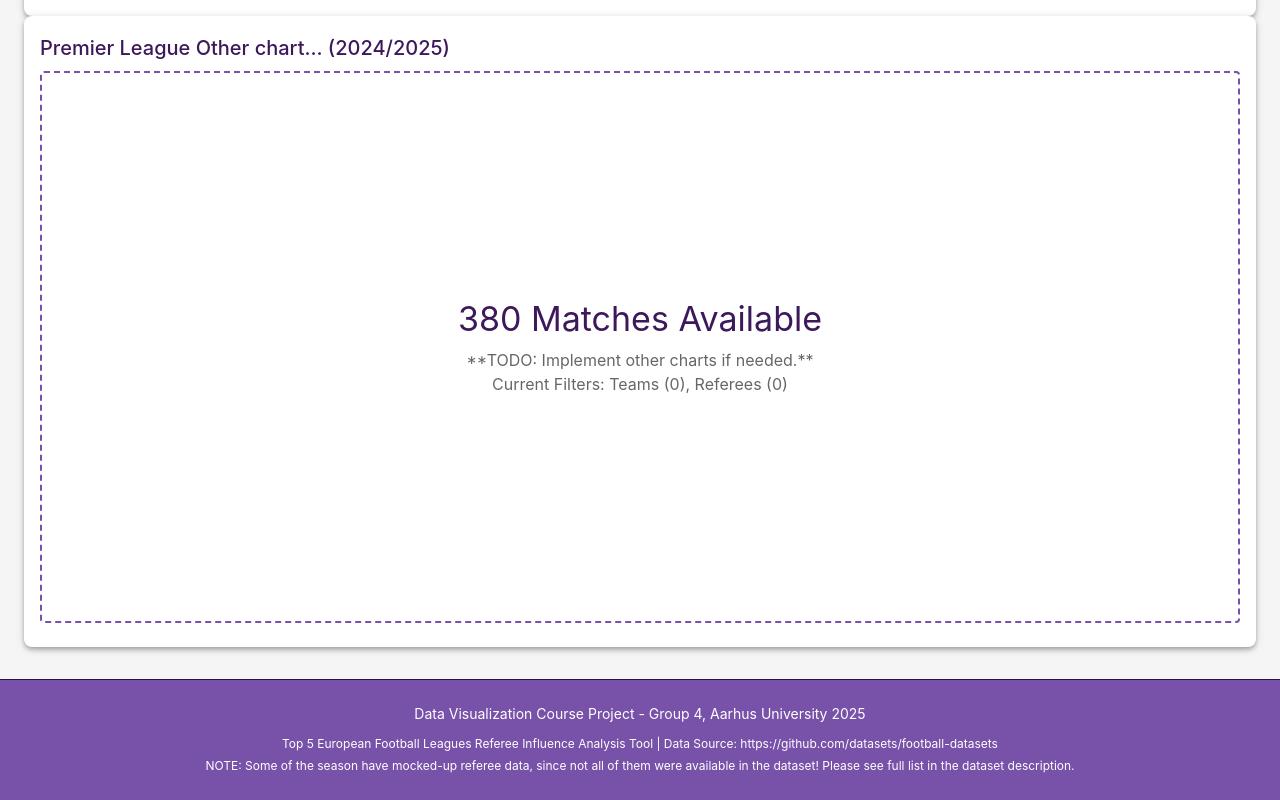
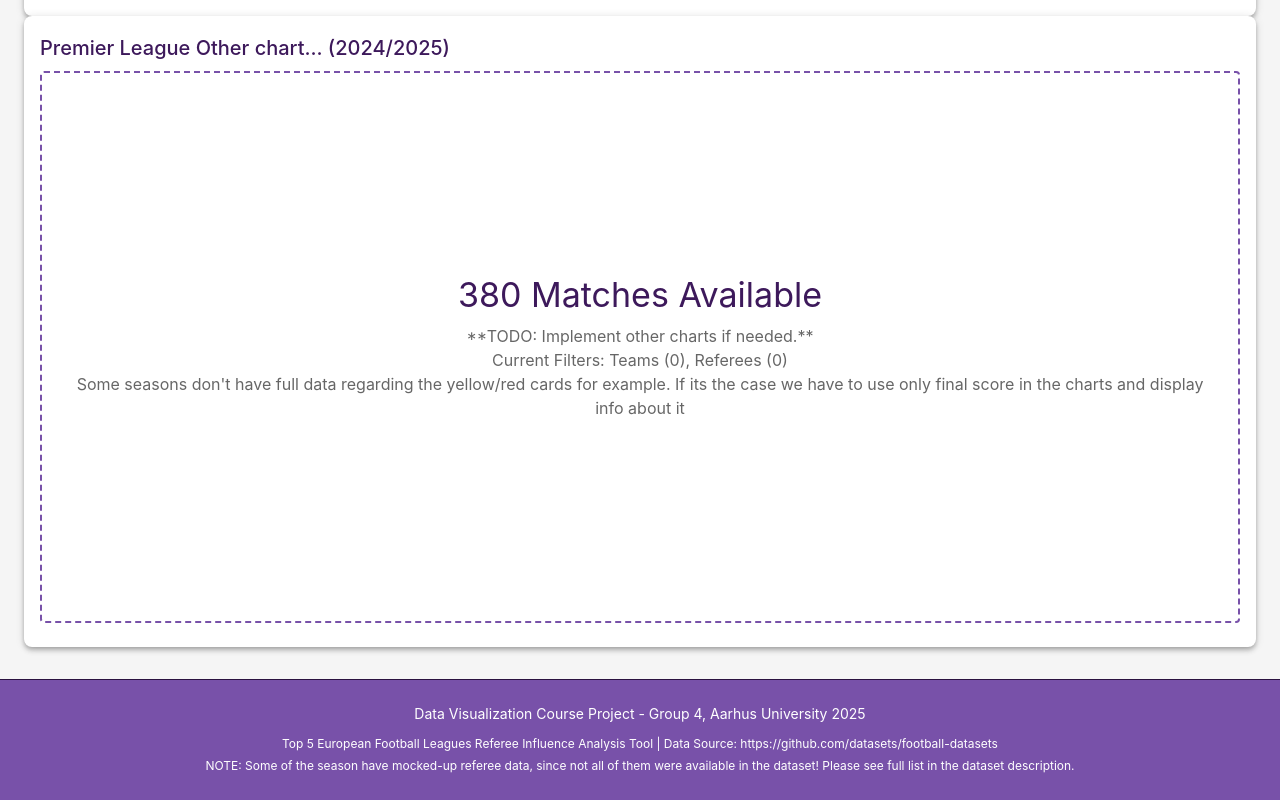
Before and after one commit to szymonzalewski2406/data-visualization-au-2025-group-4, a React (Create React App) app: page /dashboard in a window 1280 px wide. Shown: the part 783-1583 px from the top of the page. Built offline with nearby package versions, Linux system fonts and the light colour scheme.

Commit message:
added info

```diff
--- a/src/pages/Dashboard.tsx
+++ b/src/pages/Dashboard.tsx
@@ -345,7 +345,10 @@ export default function Dashboard() {
                                     <Typography color="textSecondary" align="center">
                                         **TODO: Implement other charts if needed.**
                                         <br/>
-                                        Current Filters: Teams ({selectedTeams.length}), Referees ({selectedReferees.length})
+                                        Current Filters: Teams ({selectedTeams.length}), Referees
+                                        ({selectedReferees.length})
+                                        <br/>
+                                        Some seasons don't have full data regarding the yellow/red cards for example. If its the case we have to use only final score in the charts and display info about it
                                     </Typography>
                                 </Box>
                             </CardContent>
```
